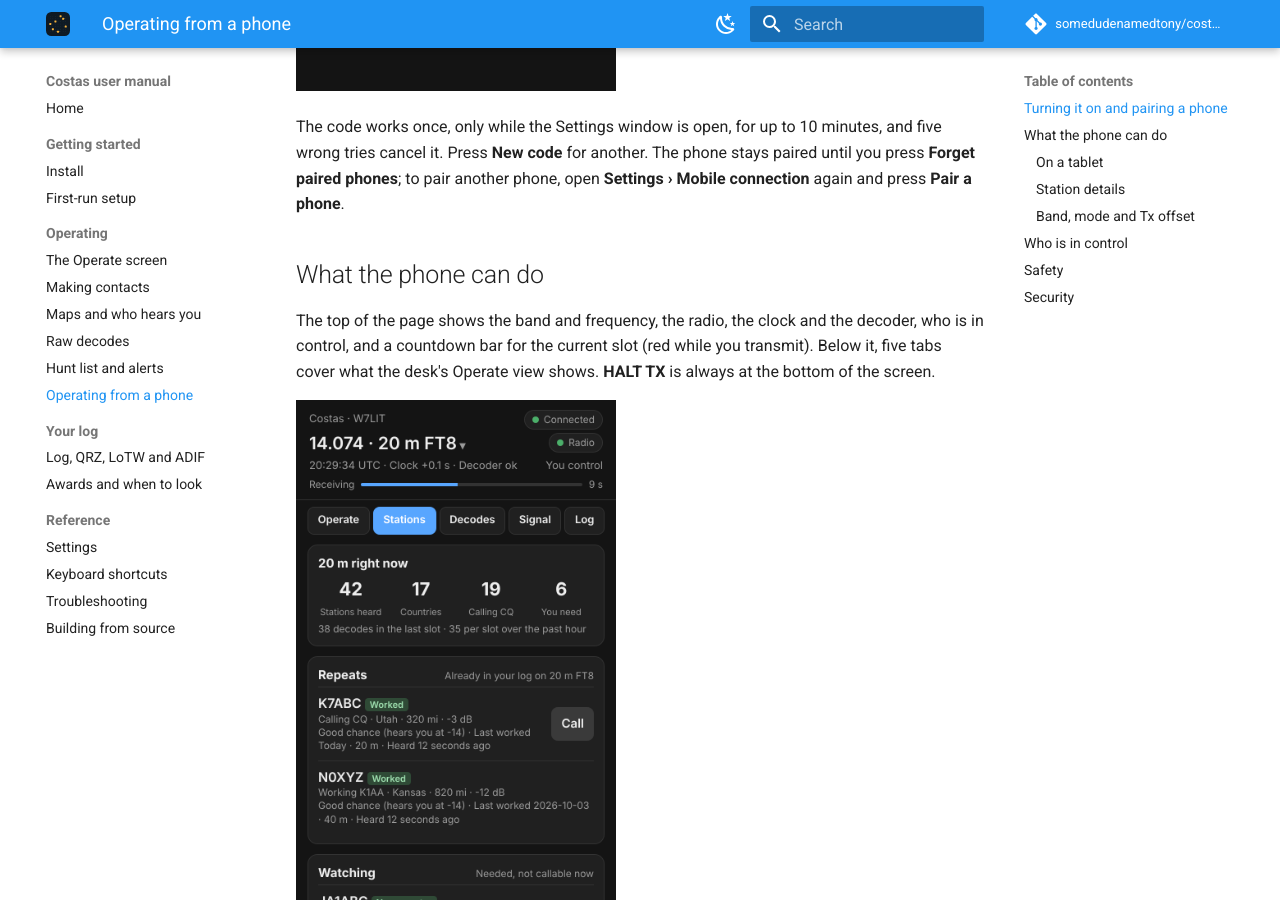
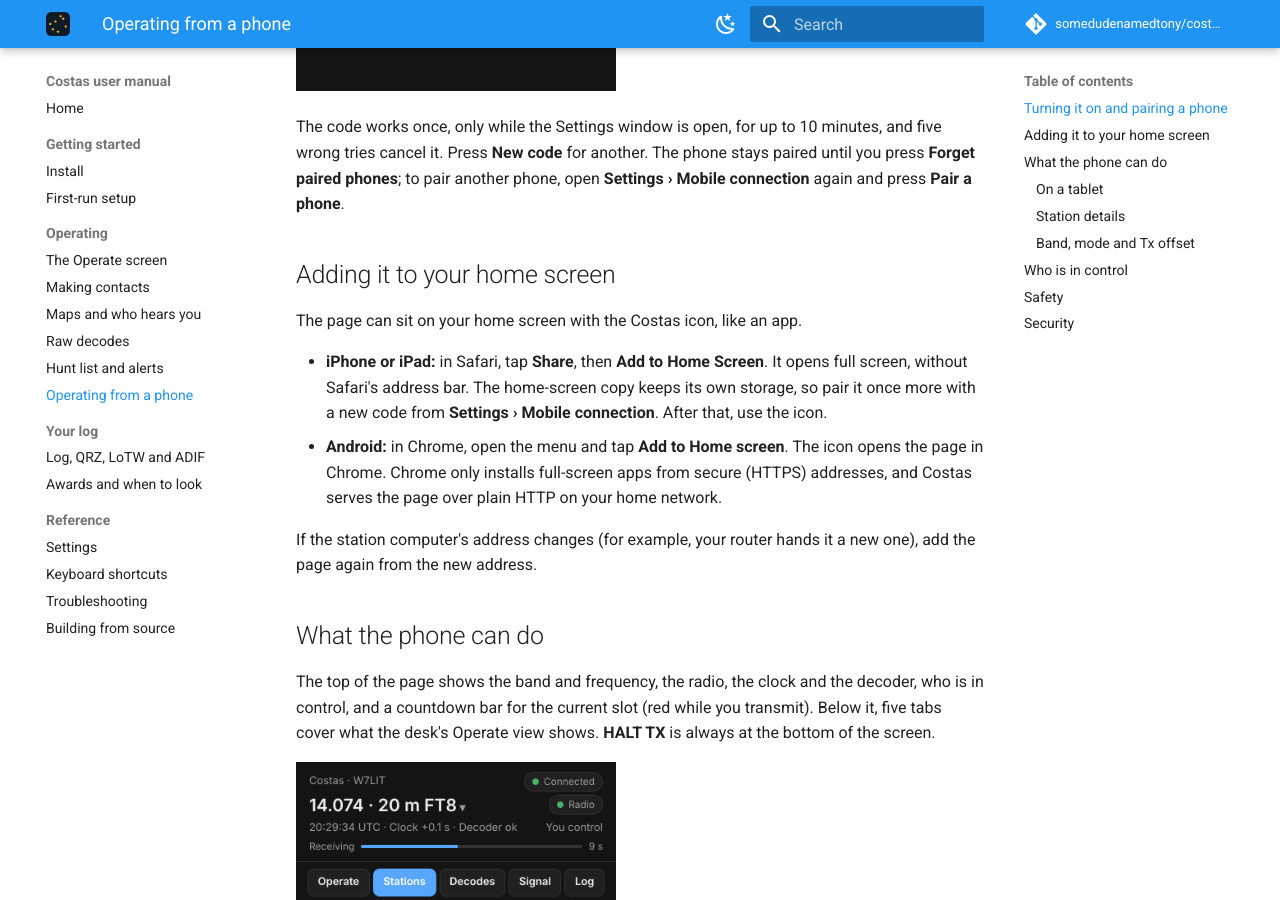
Before and after one commit to somedudenamedtony/costas, an MkDocs documentation site: the page built from manual/phone.md, in a window 1280 px wide and 900 px high, scrolled down 1926 px. Built offline with MkDocs 1.6.1 and Material for MkDocs 9.7.7, drawn with Linux system fonts in a browser that asks for light colours; comment, search, counter and statistics services are not loaded.

Commit message:
Document adding the remote to a home screen
Co-Authored-By: Claude Opus 5.5 <noreply@anthropic.com>
Claude-Session: https://claude.ai/code/session_01Xyf7gwF8RdtxK5kX49V5Lw

```diff
--- a/manual/phone.md
+++ b/manual/phone.md
@@ -21,6 +21,20 @@ you turn it on.
 The code works once, only while the Settings window is open, for up to 10 minutes, and five wrong tries cancel it.
 Press **New code** for another. The phone stays paired until you press **Forget paired phones**; to pair another
 phone, open **Settings › Mobile connection** again and press **Pair a phone**.
+
+## Adding it to your home screen
+
+The page can sit on your home screen with the Costas icon, like an app.
+
+- **iPhone or iPad:** in Safari, tap **Share**, then **Add to Home Screen**. It opens full screen, without Safari's
+  address bar. The home-screen copy keeps its own storage, so pair it once more with a new code from
+  **Settings › Mobile connection**. After that, use the icon.
+- **Android:** in Chrome, open the menu and tap **Add to Home screen**. The icon opens the page in Chrome. Chrome only
+  installs full-screen apps from secure (HTTPS) addresses, and Costas serves the page over plain HTTP on your home
+  network.
+
+If the station computer's address changes (for example, your router hands it a new one), add the page again from the
+new address.
 
 ## What the phone can do
 
```
Also changed, not shown: docs/02-ui-spec.md (+2 -0 lines), docs/03-architecture.md (+2 -0 lines).
